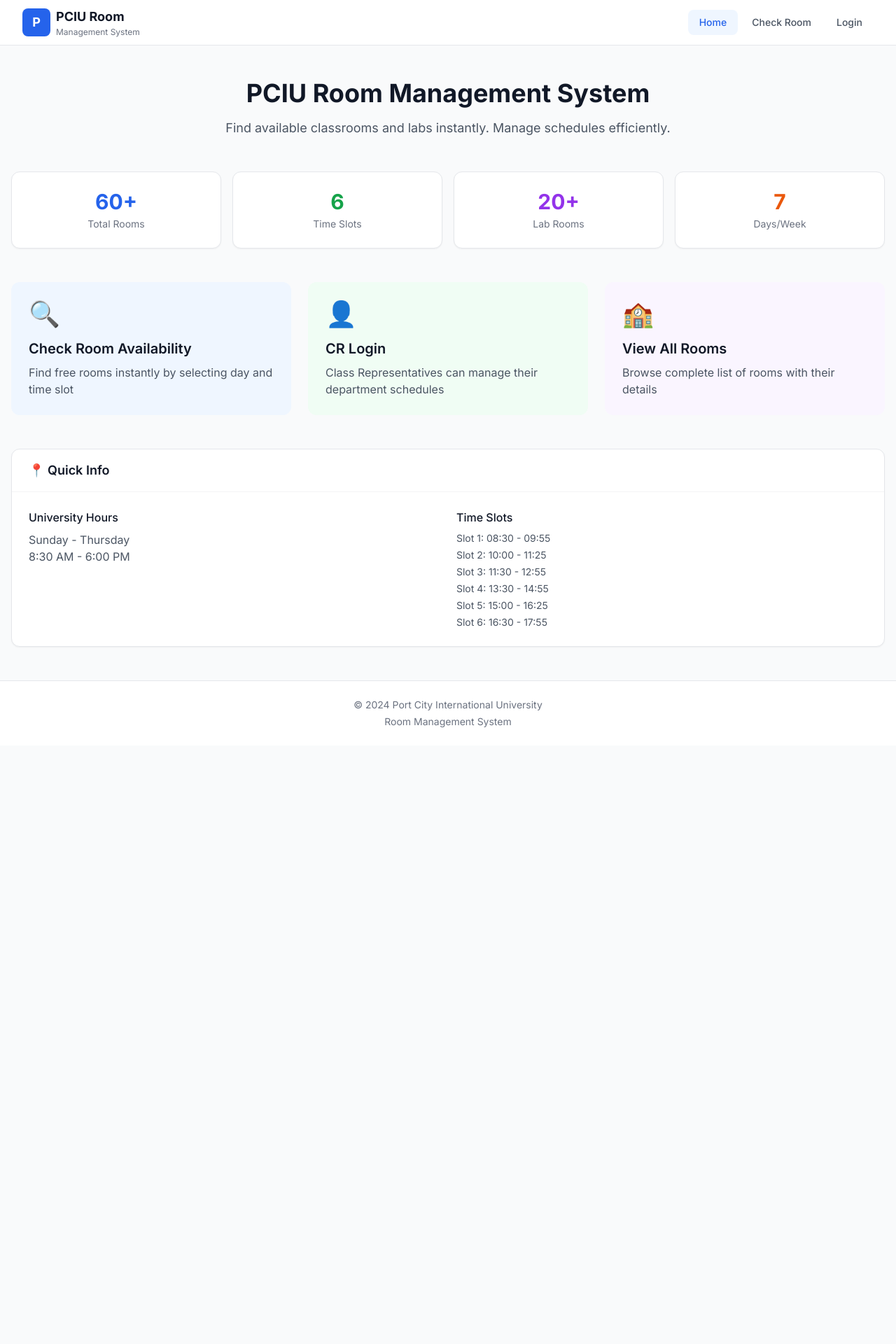
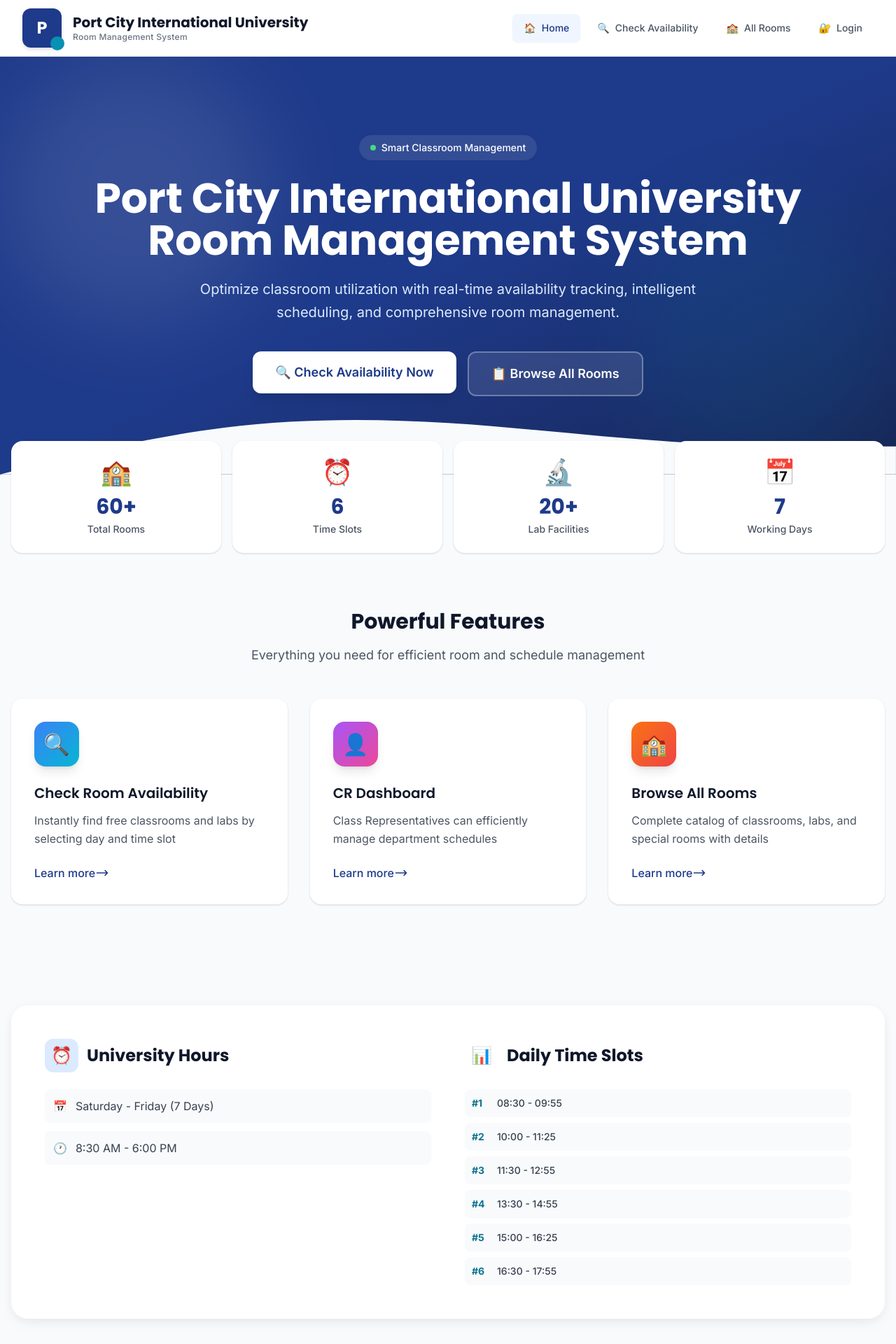
Before and after one commit to einadid/-pciu-room-management-system, a Next.js app: page / in a window 1280 px wide. Shown: the top 1920 px of the page at 70% size. Before the commit the page ends 1065 px from the top, so only its background shows below. Built offline with nearby package versions, Linux system fonts and the light colour scheme.

Commit message:
feat: enhance UI and improve layout; update footer with additional information and links; refine header navigation with icons; optimize global styles and Tailwind configuration

```diff
--- a/app/globals.css
+++ b/app/globals.css
@@ -2,40 +2,49 @@
 @tailwind components;
 @tailwind utilities;
 
-/* ========================================
-   Global Styles
-======================================== */
+@layer base {
+  * {
+    @apply box-border;
+  }
 
-* {
-  box-sizing: border-box;
-  margin: 0;
-  padding: 0;
+  html {
+    @apply scroll-smooth;
+  }
+
+  body {
+    @apply font-sans antialiased;
+    font-feature-settings: 'cv11', 'ss01';
+  }
+
+  h1, h2, h3, h4, h5, h6 {
+    @apply font-display;
+  }
 }
 
-html,
-body {
-  font-family: -apple-system, BlinkMacSystemFont, 'Segoe UI',
-    Roboto, Oxygen, Ubuntu, sans-serif;
-  background-color: #f9fafb;
-  color: #1f2937;
+@layer utilities {
+  .text-balance {
+    text-wrap: balance;
+  }
 }
 
-/* Custom scrollbar */
+/* Custom Scrollbar */
 ::-webkit-scrollbar {
-  width: 8px;
+  @apply w-2 h-2;
 }
 
 ::-webkit-scrollbar-track {
-  background: #f1f1f1;
+  @apply bg-gray-100;
 }
 
 ::-webkit-scrollbar-thumb {
-  background: #c1c1c1;
-  border-radius: 4px;
+  @apply bg-gray-300 rounded-full;
 }
 
-/* Focus styles */
-*:focus-visible {
-  outline: 2px solid #2563eb;
-  outline-offset: 2px;
+::-webkit-scrollbar-thumb:hover {
+  @apply bg-gray-400;
 }
+
+/* Selection */
+::selection {
+  @apply bg-primary-200 text-primary-900;
+}
--- a/app/layout.tsx
+++ b/app/layout.tsx
@@ -1,14 +1,23 @@
 import type { Metadata } from 'next';
-import { Inter } from 'next/font/google';
+import { Inter, Poppins } from 'next/font/google';
 import './globals.css';
 import Header from '@/components/layout/Header';
 import Footer from '@/components/layout/Footer';
 
-const inter = Inter({ subsets: ['latin'] });
+const inter = Inter({
+  subsets: ['latin'],
+  variable: '--font-inter',
+});
+
+const poppins = Poppins({
+  weight: ['400', '500', '600', '700'],
+  subsets: ['latin'],
+  variable: '--font-poppins',
+});
 
 export const metadata: Metadata = {
   title: 'PCIU Room Management System',
-  description: 'Smart room availability and scheduling system for Port City International University',
+  description: 'Port City International University - Smart Room Scheduling & Availability System',
 };
 
 export default function RootLayout({
@@ -18,7 +27,7 @@ export default function RootLayout({
 }) {
   return (
     <html lang="en">
-      <body className={`${inter.className} bg-gray-50 min-h-screen flex flex-col`}>
+      <body className={`${inter.variable} ${poppins.variable} font-sans bg-light min-h-screen flex flex-col antialiased`}>
         <Header />
         <main className="flex-1">
           {children}
--- a/app/page.tsx
+++ b/app/page.tsx
@@ -1,103 +1,209 @@
-import Link from "next/link";
-import Card from "@/components/ui/Card";
+import Link from 'next/link';
+import Card from '@/components/ui/Card';
+import Button from '@/components/ui/Button';
 
 export default function HomePage() {
   const features = [
     {
-      title: "Check Room Availability",
-      description: "Find free rooms instantly by selecting day and time slot",
-      href: "/check-room",
-      icon: "🔍",
-      color: "bg-blue-50 hover:bg-blue-100",
+      title: 'Check Room Availability',
+      description: 'Instantly find free classrooms and labs by selecting day and time slot',
+      href: '/check-room',
+      icon: '🔍',
+      gradient: 'from-blue-500 to-cyan-500',
     },
     {
-      title: "CR Login",
-      description:
-        "Class Representatives can manage their department schedules",
-      href: "/login",
-      icon: "👤",
-      color: "bg-green-50 hover:bg-green-100",
+      title: 'CR Dashboard',
+      description: 'Class Representatives can efficiently manage department schedules',
+      href: '/login',
+      icon: '👤',
+      gradient: 'from-purple-500 to-pink-500',
     },
     {
-      title: "View All Rooms",
-      description: "Browse complete list of rooms with their details",
-      href: "/rooms",
-      icon: "🏫",
-      color: "bg-purple-50 hover:bg-purple-100",
+      title: 'Browse All Rooms',
+      description: 'Complete catalog of classrooms, labs, and special rooms with details',
+      href: '/rooms',
+      icon: '🏫',
+      gradient: 'from-orange-500 to-red-500',
     },
   ];
 
+  const stats = [
+    { value: '60+', label: 'Total Rooms', icon: '🏫' },
+    { value: '6', label: 'Time Slots', icon: '⏰' },
+    { value: '20+', label: 'Lab Facilities', icon: '🔬' },
+    { value: '7', label: 'Working Days', icon: '📅' },
+  ];
+
   return (
-    <div className="max-w-7xl mx-auto px-4 py-12">
+    <div className="min-h-screen">
       {/* Hero Section */}
+      <section className="relative bg-gradient-to-br from-primary-600 via-primary-700 to-primary-900 text-white overflow-hidden">
+        {/* Background Pattern */}
+        <div className="absolute inset-0 opacity-10">
+          <div className="absolute top-0 left-0 w-96 h-96 bg-white rounded-full blur-3xl"></div>
+          <div className="absolute bottom-0 right-0 w-96 h-96 bg-accent-500 rounded-full blur-3xl"></div>
+        </div>
+
+        <div className="relative max-w-7xl mx-auto px-4 py-20 sm:py-28">
+          <div className="text-center">
+            {/* Badge */}
+            <div className="inline-flex items-center gap-2 px-4 py-2 bg-white/10 backdrop-blur-sm rounded-full text-sm font-medium mb-6">
+              <span className="w-2 h-2 bg-green-400 rounded-full animate-pulse"></span>
+              Smart Classroom Management
+            </div>
+
+            {/* Heading */}
+            <h1 className="font-display font-bold text-4xl sm:text-5xl lg:text-6xl mb-6 leading-tight">
+              Port City International University
+              <br />
+              <span className="text-accent-400">Room Management System</span>
+            </h1>
+
+            {/* Description */}
+            <p className="text-xl text-blue-100 max-w-3xl mx-auto mb-10 leading-relaxed">
+              Optimize classroom utilization with real-time availability tracking,
+              intelligent scheduling, and comprehensive room management.
+            </p>
+
+            {/* CTA Buttons */}
+            <div className="flex flex-col sm:flex-row gap-4 justify-center">
+              <Link href="/check-room">
+                <button className="px-8 py-4 bg-white text-primary-700 rounded-xl font-semibold text-lg shadow-lg hover:shadow-xl transform hover:-translate-y-0.5 transition-all">
+                  🔍 Check Availability Now
+                </button>
+              </Link>
+              <Link href="/rooms">
+                <button className="px-8 py-4 bg-white/10 backdrop-blur-sm text-white border-2 border-white/30 rounded-xl font-semibold text-lg hover:bg-white/20 transition-all">
+                  📋 Browse All Rooms
+                </button>
+              </Link>
+            </div>
+          </div>
+        </div>
+
+        {/* Wave Divider */}
+        <div className="absolute bottom-0 left-0 right-0">
+          <svg viewBox="0 0 1440 120" fill="none" xmlns="http://www.w3.org/2000/svg">
+            <path d="M0 120L60 105C120 90 240 60 360 45C480 30 600 30 720 37.5C840 45 960 60 1080 67.5C1200 75 1320 75 1380 75L1440 75V120H1380C1320 120 1200 120 1080 120C960 120 840 120 720 120C600 120 480 120 360 120C240 120 120 120 60 120H0Z" fill="#f8fafc"/>
+          </svg>
+        </div>
+      </section>
+
+      {/* Stats Section */}
+      <section className="max-w-7xl mx-auto px-4 -mt-12 relative z-10">
+        <div className="grid grid-cols-2 md:grid-cols-4 gap-4">
+          {stats.map((stat, index) => (
+            <div key={index} className="bg-white rounded-2xl p-6 text-center shadow-card hover:shadow-soft transition-shadow">
+              <div className="text-4xl mb-3">{stat.icon}</div>
+              <div className="text-3xl font-bold font-display text-primary-700 mb-1">
+                {stat.value}
+              </div>
+              <div className="text-sm text-gray-600 font-medium">
+                {stat.label}
+              </div>
+            </div>
+          ))}
+        </div>
+      </section>
+
+      {/* Features Section */}
+      <section className="max-w-7xl mx-auto px-4 py-20">
         <div className="text-center mb-12">
-        <h1 className="text-4xl font-bold text-gray-900 mb-4">
-          PCIU Room Management System
-        </h1>
-        <p className="text-lg text-gray-600 max-w-2xl mx-auto">
-          Find available classrooms and labs instantly. Manage schedules
-          efficiently.
+          <h2 className="text-3xl font-display font-bold text-dark mb-4">
+            Powerful Features
+          </h2>
+          <p className="text-gray-600 text-lg max-w-2xl mx-auto">
+            Everything you need for efficient room and schedule management
           </p>
         </div>
 
-      {/* Quick Stats */}
-      <div className="grid grid-cols-2 md:grid-cols-4 gap-4 mb-12">
-        <Card className="text-center">
-          <div className="text-3xl font-bold text-blue-600">60+</div>
-          <div className="text-sm text-gray-500 mt-1">Total Rooms</div>
-        </Card>
-        <Card className="text-center">
-          <div className="text-3xl font-bold text-green-600">6</div>
-          <div className="text-sm text-gray-500 mt-1">Time Slots</div>
-        </Card>
-        <Card className="text-center">
-          <div className="text-3xl font-bold text-purple-600">20+</div>
-          <div className="text-sm text-gray-500 mt-1">Lab Rooms</div>
-        </Card>
-        <Card className="text-center">
-          <div className="text-3xl font-bold text-orange-600">7</div>
-          <div className="text-sm text-gray-500 mt-1">Days/Week</div>
-        </Card>
+        <div className="grid md:grid-cols-3 gap-8">
+          {features.map((feature, index) => (
+            <Link key={index} href={feature.href}>
+              <div className="group bg-white rounded-2xl p-8 shadow-card hover:shadow-soft transition-all duration-300 border border-transparent hover:border-primary-200 h-full">
+                {/* Icon with Gradient */}
+                <div className={`w-16 h-16 bg-gradient-to-br ${feature.gradient} rounded-2xl flex items-center justify-center text-3xl mb-6 group-hover:scale-110 transition-transform shadow-lg`}>
+                  {feature.icon}
                 </div>
 
-      {/* Feature Cards */}
-      <div className="grid md:grid-cols-3 gap-6">
-        {features.map((feature) => (
-          <Link key={feature.href} href={feature.href}>
-            <div
-              className={`${feature.color} rounded-xl p-6 transition-all duration-200 border border-transparent hover:border-gray-200 h-full`}
-            >
-              <div className="text-4xl mb-4">{feature.icon}</div>
-              <h2 className="text-xl font-semibold text-gray-900 mb-2">
+                {/* Content */}
+                <h3 className="text-xl font-display font-semibold text-dark mb-3 group-hover:text-primary-700 transition-colors">
                   {feature.title}
-              </h2>
-              <p className="text-gray-600">{feature.description}</p>
+                </h3>
+                <p className="text-gray-600 leading-relaxed">
+                  {feature.description}
+                </p>
+
+                {/* Arrow */}
+                <div className="mt-6 flex items-center text-primary-600 font-medium group-hover:gap-2 transition-all">
+                  <span>Learn more</span>
+                  <svg className="w-5 h-5 transform group-hover:translate-x-1 transition-transform" fill="none" stroke="currentColor" viewBox="0 0 24 24">
+                    <path strokeLinecap="round" strokeLinejoin="round" strokeWidth={2} d="M17 8l4 4m0 0l-4 4m4-4H3" />
+                  </svg>
+                </div>
               </div>
             </Link>
           ))}
         </div>
+      </section>
 
-      {/* Current Status */}
-      <Card className="mt-12" title="📍 Quick Info">
-        <div className="grid md:grid-cols-2 gap-6">
+      {/* Info Section */}
+      <section className="bg-gray-50 py-16">
+        <div className="max-w-7xl mx-auto px-4">
+          <div className="bg-white rounded-3xl shadow-soft p-8 md:p-12">
+            <div className="grid md:grid-cols-2 gap-12">
+              {/* University Hours */}
               <div>
-            <h4 className="font-medium text-gray-900 mb-2">University Hours</h4>
-            <p className="text-gray-600">Sunday - Thursday</p>
-            <p className="text-gray-600">8:30 AM - 6:00 PM</p>
+                <div className="flex items-center gap-3 mb-6">
+                  <div className="w-12 h-12 bg-primary-100 rounded-xl flex items-center justify-center">
+                    <span className="text-2xl">⏰</span>
                   </div>
-          <div>
-            <h4 className="font-medium text-gray-900 mb-2">Time Slots</h4>
-            <ul className="text-sm text-gray-600 space-y-1">
-              <li>Slot 1: 08:30 - 09:55</li>
-              <li>Slot 2: 10:00 - 11:25</li>
-              <li>Slot 3: 11:30 - 12:55</li>
-              <li>Slot 4: 13:30 - 14:55</li>
-              <li>Slot 5: 15:00 - 16:25</li>
-              <li>Slot 6: 16:30 - 17:55</li>
-            </ul>
+                  <h3 className="text-2xl font-display font-bold text-dark">
+                    University Hours
+                  </h3>
+                </div>
+                <div className="space-y-3 text-gray-700">
+                  <div className="flex items-center gap-3 p-3 bg-gray-50 rounded-lg">
+                    <span className="text-primary-600 font-semibold">📅</span>
+                    <span>Saturday - Friday (7 Days)</span>
+                  </div>
+                  <div className="flex items-center gap-3 p-3 bg-gray-50 rounded-lg">
+                    <span className="text-primary-600 font-semibold">🕐</span>
+                    <span>8:30 AM - 6:00 PM</span>
                   </div>
                 </div>
-      </Card>
+              </div>
+
+              {/* Time Slots */}
+              <div>
+                <div className="flex items-center gap-3 mb-6">
+                  <div className="w-12 h-12 bg-accent-100 rounded-xl flex items-center justify-center">
+                    <span className="text-2xl">📊</span>
+                  </div>
+                  <h3 className="text-2xl font-display font-bold text-dark">
+                    Daily Time Slots
+                  </h3>
+                </div>
+                <div className="space-y-2 text-sm">
+                  {[
+                    '08:30 - 09:55',
+                    '10:00 - 11:25',
+                    '11:30 - 12:55',
+                    '13:30 - 14:55',
+                    '15:00 - 16:25',
+                    '16:30 - 17:55'
+                  ].map((slot, i) => (
+                    <div key={i} className="flex items-center gap-3 p-2.5 bg-gray-50 rounded-lg">
+                      <span className="text-accent-600 font-bold w-6">#{i + 1}</span>
+                      <span className="text-gray-700 font-medium">{slot}</span>
+                    </div>
+                  ))}
+                </div>
+              </div>
+            </div>
+          </div>
+        </div>
+      </section>
     </div>
   );
 }
--- a/components/layout/Footer.tsx
+++ b/components/layout/Footer.tsx
@@ -1,10 +1,54 @@
 export default function Footer() {
   return (
-    <footer className="bg-white border-t border-gray-200 mt-auto">
-      <div className="max-w-7xl mx-auto px-4 py-6">
-        <div className="text-center text-sm text-gray-500">
-          <p>© 2024 Port City International University</p>
-          <p className="mt-1">Room Management System</p>
+    <footer className="bg-dark text-gray-300 mt-auto">
+      <div className="max-w-7xl mx-auto px-4 py-8">
+        {/* Main Footer */}
+        <div className="grid md:grid-cols-3 gap-8 mb-6">
+          {/* About */}
+          <div>
+            <h3 className="text-white font-display font-semibold text-lg mb-3">
+              About System
+            </h3>
+            <p className="text-sm text-gray-400 leading-relaxed">
+              Smart room management and scheduling system designed for
+              Port City International University to optimize classroom utilization.
+            </p>
+          </div>
+
+          {/* Quick Links */}
+          <div>
+            <h3 className="text-white font-display font-semibold text-lg mb-3">
+              Quick Links
+            </h3>
+            <ul className="space-y-2 text-sm">
+              <li><a href="/" className="text-gray-400 hover:text-white transition-colors">Home</a></li>
+              <li><a href="/check-room" className="text-gray-400 hover:text-white transition-colors">Check Availability</a></li>
+              <li><a href="/rooms" className="text-gray-400 hover:text-white transition-colors">All Rooms</a></li>
+              <li><a href="/login" className="text-gray-400 hover:text-white transition-colors">Login</a></li>
+            </ul>
+          </div>
+
+          {/* Contact */}
+          <div>
+            <h3 className="text-white font-display font-semibold text-lg mb-3">
+              Contact
+            </h3>
+            <ul className="space-y-2 text-sm text-gray-400">
+              <li>📍 Port City International University</li>
+              <li>📧 info@pciu.ac.bd</li>
+              <li>📞 +880-XXX-XXXXXX</li>
+            </ul>
+          </div>
+        </div>
+
+        {/* Bottom Bar */}
+        <div className="border-t border-gray-800 pt-6 flex flex-col md:flex-row justify-between items-center gap-4 text-sm">
+          <p className="text-gray-500">
+            © {new Date().getFullYear()} Port City International University. All rights reserved.
+          </p>
+          <p className="text-gray-500">
+            Developed by <span className="text-accent-500 font-medium">Emamul Islam Nadid</span>
+          </p>
         </div>
       </div>
     </footer>
--- a/components/layout/Header.tsx
+++ b/components/layout/Header.tsx
@@ -1,52 +1,63 @@
 'use client';
 
 import Link from 'next/link';
+import Image from 'next/image';
 import { usePathname } from 'next/navigation';
 
 export default function Header() {
   const pathname = usePathname();
 
   const navItems = [
-    { href: '/', label: 'Home' },
-    { href: '/check-room', label: 'Check Room' },
-    { href: '/login', label: 'Login' },
+    { href: '/', label: 'Home', icon: '🏠' },
+    { href: '/check-room', label: 'Check Availability', icon: '🔍' },
+    { href: '/rooms', label: 'All Rooms', icon: '🏫' },
+    { href: '/login', label: 'Login', icon: '🔐' },
   ];
 
   return (
-    <header className="bg-white border-b border-gray-200 sticky top-0 z-50">
+    <header className="bg-white border-b border-gray-200 sticky top-0 z-50 shadow-sm">
       <div className="max-w-7xl mx-auto px-4 sm:px-6 lg:px-8">
-        <div className="flex justify-between items-center h-16">
-          {/* Logo */}
-          <Link href="/" className="flex items-center gap-2">
-            <div className="w-10 h-10 bg-blue-600 rounded-lg flex items-center justify-center">
-              <span className="text-white font-bold text-lg">P</span>
+        <div className="flex justify-between items-center h-20">
+          {/* Logo Section */}
+          <Link href="/" className="flex items-center gap-4 group">
+            {/* University Logo */}
+            <div className="relative w-14 h-14 bg-gradient-to-br from-primary-600 to-primary-800 rounded-xl flex items-center justify-center shadow-md group-hover:shadow-lg transition-shadow">
+              <span className="text-white font-bold text-2xl font-display">P</span>
+              <div className="absolute -bottom-1 -right-1 w-5 h-5 bg-accent-500 rounded-full"></div>
             </div>
+
+            {/* Text */}
             <div>
-              <h1 className="text-lg font-bold text-gray-900">PCIU Room</h1>
-              <p className="text-xs text-gray-500">Management System</p>
+              <h1 className="text-xl font-display font-bold text-dark leading-tight">
+                Port City International University
+              </h1>
+              <p className="text-xs text-gray-500 font-medium tracking-wide">
+                Room Management System
+              </p>
             </div>
           </Link>
 
-          {/* Navigation */}
-          <nav className="hidden md:flex items-center gap-1">
+          {/* Desktop Navigation */}
+          <nav className="hidden md:flex items-center gap-2">
             {navItems.map((item) => (
               <Link
                 key={item.href}
                 href={item.href}
-                className={`px-4 py-2 rounded-lg text-sm font-medium transition-colors ${
+                className={`flex items-center gap-2 px-4 py-2.5 rounded-lg text-sm font-medium transition-all ${
                   pathname === item.href
-                    ? 'bg-blue-50 text-blue-600'
+                    ? 'bg-primary-50 text-primary-700 shadow-sm'
                     : 'text-gray-600 hover:bg-gray-50 hover:text-gray-900'
                 }`}
               >
-                {item.label}
+                <span>{item.icon}</span>
+                <span>{item.label}</span>
               </Link>
             ))}
           </nav>
 
-          {/* Mobile menu button */}
-          <button className="md:hidden p-2 rounded-lg hover:bg-gray-100">
-            <svg className="w-6 h-6" fill="none" stroke="currentColor" viewBox="0 0 24 24">
+          {/* Mobile Menu Button */}
+          <button className="md:hidden p-2 rounded-lg hover:bg-gray-100 transition-colors">
+            <svg className="w-6 h-6 text-gray-600" fill="none" stroke="currentColor" viewBox="0 0 24 24">
               <path strokeLinecap="round" strokeLinejoin="round" strokeWidth={2} d="M4 6h16M4 12h16M4 18h16" />
             </svg>
           </button>
--- a/tailwind.config.js
+++ b/tailwind.config.js
@@ -8,12 +8,36 @@ module.exports = {
   theme: {
     extend: {
       colors: {
-        primary: "#2563eb",
-        secondary: "#64748b",
-        success: "#10b981",
-        danger: "#ef4444",
-        background: "#f9fafb",
-        border: "#e5e7eb",
+        // University Professional Colors
+        primary: {
+          50: '#eff6ff',
+          100: '#dbeafe',
+          200: '#bfdbfe',
+          300: '#93c5fd',
+          400: '#60a5fa',
+          500: '#1e40af',  // Main blue
+          600: '#1e3a8a',
+          700: '#1e3a8a',
+          800: '#1e3a8a',
+          900: '#172554',
+        },
+        accent: {
+          500: '#0891b2',  // Cyan accent
+          600: '#0e7490',
+        },
+        success: '#059669',
+        danger: '#dc2626',
+        warning: '#f59e0b',
+        dark: '#0f172a',
+        light: '#f8fafc',
+      },
+      fontFamily: {
+        sans: ['Inter', 'system-ui', 'sans-serif'],
+        display: ['Poppins', 'Inter', 'sans-serif'],
+      },
+      boxShadow: {
+        'soft': '0 2px 15px -3px rgba(0, 0, 0, 0.07), 0 10px 20px -2px rgba(0, 0, 0, 0.04)',
+        'card': '0 1px 3px 0 rgba(0, 0, 0, 0.1), 0 1px 2px 0 rgba(0, 0, 0, 0.06)',
       },
     },
   },
```
Also changed, not shown: 1 other file (tests, documents, lock files or other folders). Lines whose indentation alone changed are shown as unchanged.
